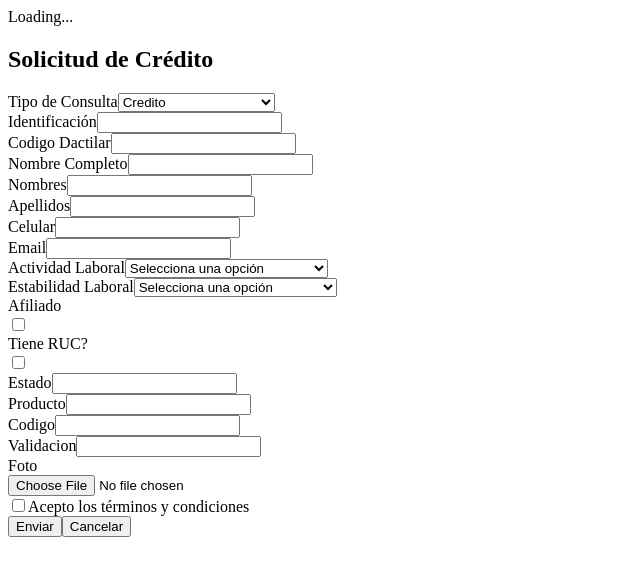
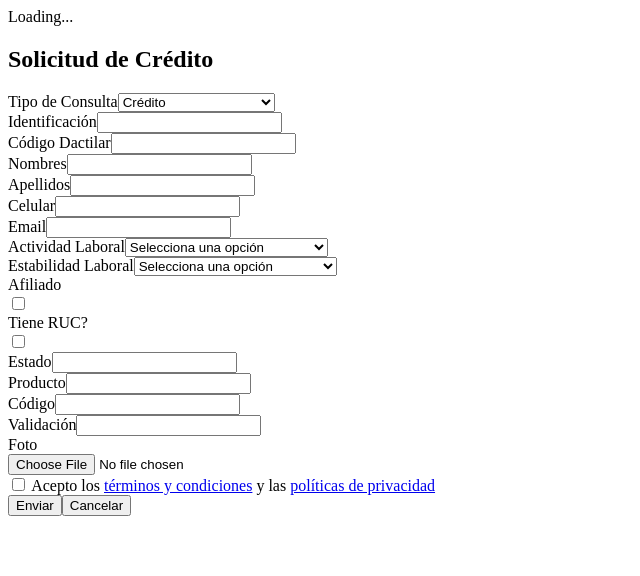
Before and after one commit to CEPE1724/RegistroCivilFront, a Next.js app: page /SolicitudCredito in a window 1280 px wide. Shown: the top 576 px of the page, without its empty margins (0-640 px from the left). Built offline with nearby package versions, Linux system fonts and the light colour scheme.

Commit message:
formulario solicitud de credito con validaciones

```diff
--- a/src/components/FormField.js
+++ b/src/components/FormField.js
@@ -130,9 +130,22 @@ const ReusableForm = ({
   const formik = useFormik({ initialValues, validationSchema, onSubmit });
 
   return (
+    // <form
+    //   onSubmit={formik.handleSubmit}
+    //   className={`w-full bg-white p-4 rounded-lg ${columns === 2 ? "grid grid-cols-1 md:grid-cols-2 gap-4" : "flex flex-col"}`}
+    // >
     <form
-      onSubmit={formik.handleSubmit}
-      className={`w-full bg-white p-4 rounded-lg ${columns === 2 ? "grid grid-cols-1 md:grid-cols-2 gap-4" : "flex flex-col"}`}
+      className={`w-full bg-white p-4 rounded-lg ${
+        columns === 2
+          ? "grid grid-cols-1 md:grid-cols-2 gap-4"
+          : "flex flex-col"
+      }`}
+      onSubmit={(e) => {
+        e.preventDefault();
+        console.log("Formik errors:", formik.errors);
+        console.log("Formik values:", formik.values);
+        formik.handleSubmit(e);
+      }}
     >
       {formConfig.map((field) => (
         <FormField key={field.name} {...field} formik={formik} />
@@ -140,7 +153,7 @@ const ReusableForm = ({
 
       {includeTermsAndConditions && (
         <div className="py-2 w-full flex flex-col md:col-span-2">
-          <label className="text-xs">
+          <label className="text-lightGrey text-xs">
             <input
               type="checkbox"
               name="acceptance"
@@ -148,10 +161,32 @@ const ReusableForm = ({
               onChange={formik.handleChange}
               onBlur={formik.handleBlur}
               checked={formik.values.acceptance}
-              className="mr-2"
-            />
-            Acepto los términos y condiciones
+              className="text-fontRed accent-fontRed rounded"
+            />{" "}
+            Acepto los{" "}
+            <a
+              href="/terminos-y-condiciones"
+              className="underline"
+              target="_blank"
+              rel="noopener noreferrer"
+            >
+              términos y condiciones
+            </a>{" "}
+            y las{" "}
+            <a
+              href="/politicas-de-privacidad"
+              className="underline"
+              target="_blank"
+              rel="noopener noreferrer"
+            >
+              políticas de privacidad
+            </a>
           </label>
+          {formik.errors.acceptance && formik.touched.acceptance && (
+            <p className="text-red-500 text-xs mt-1">
+              {formik.errors.acceptance}
+            </p>
+          )}
         </div>
       )}
 
--- a/src/components/SolicitudCredito/SolicitudCreditoForm/CreditoForm.js
+++ b/src/components/SolicitudCredito/SolicitudCreditoForm/CreditoForm.js
@@ -4,48 +4,61 @@ import ReusableForm from "../../FormField";
 import * as Yup from "yup";
 
 export default function CreditoForm() {
-
   const [actividadLaboral, setActividadLaboral] = useState([]);
+  const [estabilidadLaboral, setEstabilidadLaboral] = useState([]);
 
   const handleActividadLaboralSelect = async (e) => {
-		const selectedValue = e.target.value;
+    const selectedValue = e;
     console.log(selectedValue);
-	  }
+  };
+  const handleEstabilidadLaboralSelect = async (e) => {
+	const selectedValue = e;
+	console.log(selectedValue);
+  };
 
   const fectchActividadLaboral = async () => {
     // const result = await WEB_ActividadLaboral();
     const result = [
       {
-				"idSituacionLaboral": 1,
-				"Descripcion": "DEPENDIENTE"
+        idSituacionLaboral: 1,
+        Descripcion: "DEPENDIENTE",
       },
       {
-				"idSituacionLaboral": 2,
-				"Descripcion": "INDEPENDIENTE INFORMAL"
+        idSituacionLaboral: 2,
+        Descripcion: "INDEPENDIENTE INFORMAL",
       },
       {
-				"idSituacionLaboral": 5,
-				"Descripcion": "INDEPENDIENTE FORMAL"
-			}
+        idSituacionLaboral: 5,
+        Descripcion: "INDEPENDIENTE FORMAL",
+      },
     ];
 
     if (!result) {
       console.error("Error al obtener la actividad laboral");
     }
-		const actividadL = result.map((option) => ({
+    // const actividadL = result.map((option) => ({
+    //   value: option.idSituacionLaboral,
+    //   label: option.Descripcion,
+    // }));
+
+    setActividadLaboral(
+      result.map((option) => ({
         value: option.idSituacionLaboral,
         label: option.Descripcion,
-		}));
+      }))
+    );
 
-		setActividadLaboral(actividadL);
-
+	setEstabilidadLaboral(result.map((option) => ({
+		value: option.idSituacionLaboral,
+		label: option.Descripcion,
+	})));
   };
 
   useEffect(() => {
     fectchActividadLaboral();
   }, []);
 
-	  if (!actividadLaboral) {
+  if (!actividadLaboral || actividadLaboral.length === 0) {
     return <p>No se pudo cargar la actividad laboral...</p>;
   } else {
     console.log(actividadLaboral);
@@ -57,19 +70,12 @@ export default function CreditoForm() {
       name: "tipoConsulta",
       type: "select",
       options: [
-		{
-		  value: "credito",
-		  label: "Credito",
-		},
-		{
-		  value: "prestamo",
-		  label: "Prestamo",
-		},
-	  ]
+        { value: "credito", label: "Crédito" },
+        { value: "prestamo", label: "Préstamo" },
+      ],
     },
     { label: "Identificación", name: "identificacion", type: "text" },
-    { label: "Codigo Dactilar", name: "codigoDactilar", type: "text" },
-    { label: "Nombre Completo", name: "nombreCompleto", type: "text" },
+    { label: "Código Dactilar", name: "codigoDactilar", type: "text" },
     { label: "Nombres", name: "nombres", type: "text" },
     { label: "Apellidos", name: "apellidos", type: "text" },
     { label: "Celular", name: "celular", type: "text" },
@@ -79,7 +85,7 @@ export default function CreditoForm() {
       name: "actividadLaboral",
       type: "select",
       options: actividadLaboral,
-      onchange: (e) => handleActividadLaboralSelect(e),
+      onchange: (e) => handleEstabilidadLaboralSelect(e),
     },
     {
       label: "Estabilidad Laboral",
@@ -90,14 +96,10 @@ export default function CreditoForm() {
     },
     { label: "Afiliado", name: "afiliado", type: "switch" },
     { label: "Tiene RUC?", name: "tieneRUC", type: "switch" },
-	{ label: "Estado", name: "estado", type: "int" },
-	{ label: "Producto",
-		name: "producto",
-		type: "text",
-		options: ["Celular", "Otros"]
-	},
-	{ label: "Codigo", name: "codigo", type: "text" },
-	{ label: "Validacion", name: "validacion", type: "text" },
+    { label: "Estado", name: "estado", type: "text" },
+    { label: "Producto", name: "producto", type: "text" },
+    { label: "Código", name: "codigo", type: "text" },
+    { label: "Validación", name: "validacion", type: "text" },
     { label: "Foto", name: "foto", type: "file" },
   ];
 
@@ -105,38 +107,57 @@ export default function CreditoForm() {
     identificacion: Yup.string()
       .matches(/^\d{10}$/, "Debe ser un número de 10 dígitos")
       .required("Campo requerido"),
-    nombreCompleto: Yup.string().required("Campo requerido"),
+    codigoDactilar: Yup.string().required("Campo requerido"),
+    nombres: Yup.string()
+      .min(2, "Debe tener al menos 2 caracteres")
+      .required("Campo requerido"),
+	  apellidos: Yup.string()
+      .min(2, "Debe tener al menos 2 caracteres")
+      .required("Campo requerido"),
     email: Yup.string().email("Correo inválido").required("Campo requerido"),
-    telefono: Yup.string()
+    celular: Yup.string()
       .matches(/^\d{10}$/, "Debe ser un número de 10 dígitos")
       .required("Campo requerido"),
     actividadLaboral: Yup.string().required("Campo requerido"),
     estabilidadLaboral: Yup.string().required("Campo requerido"),
+	afiliado: Yup.boolean().required("Campo requerido"),
+    tieneRUC: Yup.boolean().required("Campo requerido"),
+    estado: Yup.string().required("Campo requerido"),
+    producto: Yup.string().required("Campo requerido"),
+    codigo: Yup.string().required("Campo requerido"),
+    validacion: Yup.string().required("Campo requerido"),
+    foto: Yup.mixed().required("Campo requerido"),
   });
 
   const initialValues = {
     identificacion: "",
-    nombreCompleto: "",
+    nombres: "",
+    apellidos: "",
     email: "",
-    telefono: "",
-    tieneIESS: false,
+    celular: "",
+    actividadLaboral: "",
+    estabilidadLaboral: "",
+    afiliado: false,
     tieneRUC: false,
-    actividadLaboral: "",
-    estabilidadLaboral: ""
+    estado: "",
+    producto: "",
+    codigo: "",
+    validacion: "",
+    foto: "",
+  };
+
+  const handleCancel = () => {
+    console.log("Formulario cancelado");
   };
 
   const handleSubmit = (values) => {
-    console.log("Datos enviados:", values);
+    console.log("Valores enviados:", values);
     // const result = WEB_Crear_Solicitud(values);
 
     // if (!result) {
     //   console.error("Error al enviar la solicitud");
     // }
     // alert("Solicitud enviada con exito");
-  };
-
-  const handleCancel = () => {
-    console.log("Formulario cancelado");
   };
 
   return (
--- a/src/css/styles.css
+++ b/src/css/styles.css
@@ -1178,6 +1178,10 @@ body {
   min-width: max-content;
 }
 
+.max-w-3xl {
+  max-width: 48rem;
+}
+
 .max-w-4xl {
   max-width: 56rem;
 }
@@ -1220,10 +1224,6 @@ body {
 
 .max-w-xs {
   max-width: 20rem;
-}
-
-.max-w-3xl {
-  max-width: 48rem;
 }
 
 .flex-1 {
@@ -1760,14 +1760,14 @@ body {
   background-color: rgb(109 109 109 / var(--tw-bg-opacity));
 }
 
-.bg-\[\#EBEBEB\] {
-  --tw-bg-opacity: 1;
-  background-color: rgb(235 235 235 / var(--tw-bg-opacity));
-}
-
 .bg-\[\#F9FAFB\] {
   --tw-bg-opacity: 1;
   background-color: rgb(249 250 251 / var(--tw-bg-opacity));
+}
+
+.bg-\[\#ffffff\] {
+  --tw-bg-opacity: 1;
+  background-color: rgb(255 255 255 / var(--tw-bg-opacity));
 }
 
 .bg-\[rgb\(41\2c 49\2c 79\)\] {
@@ -1854,11 +1854,6 @@ body {
   background-color: rgb(64 64 64 / var(--tw-bg-opacity));
 }
 
-.bg-primaryBlue {
-  --tw-bg-opacity: 1;
-  background-color: rgb(45 54 137 / var(--tw-bg-opacity));
-}
-
 .bg-red-600 {
   --tw-bg-opacity: 1;
   background-color: rgb(220 38 38 / var(--tw-bg-opacity));
@@ -1885,11 +1880,6 @@ body {
 .bg-zinc-700 {
   --tw-bg-opacity: 1;
   background-color: rgb(63 63 70 / var(--tw-bg-opacity));
-}
-
-.bg-\[\#ffffff\] {
-  --tw-bg-opacity: 1;
-  background-color: rgb(255 255 255 / var(--tw-bg-opacity));
 }
 
 .bg-opacity-50 {
@@ -2009,11 +1999,6 @@ body {
   padding-right: 1.75rem;
 }
 
-.py-0 {
-  padding-top: 0px;
-  padding-bottom: 0px;
-}
-
 .py-1 {
   padding-top: 0.25rem;
   padding-bottom: 0.25rem;
@@ -2069,6 +2054,10 @@ body {
   padding-bottom: 0.33rem;
 }
 
+.pb-2 {
+  padding-bottom: 0.5rem;
+}
+
 .pb-3\.5 {
   padding-bottom: 0.875rem;
 }
@@ -2095,10 +2084,6 @@ body {
 
 .pt-\[0\.36rem\] {
   padding-top: 0.36rem;
-}
-
-.pb-2 {
-  padding-bottom: 0.5rem;
 }
 
 .text-left {
@@ -2343,6 +2328,11 @@ body {
   color: rgb(38 38 38 / var(--tw-text-opacity));
 }
 
+.text-primaryBlue {
+  --tw-text-opacity: 1;
+  color: rgb(45 54 137 / var(--tw-text-opacity));
+}
+
 .text-red-500 {
   --tw-text-opacity: 1;
   color: rgb(239 68 68 / var(--tw-text-opacity));
@@ -2366,11 +2356,6 @@ body {
 .text-yellow-300 {
   --tw-text-opacity: 1;
   color: rgb(253 224 71 / var(--tw-text-opacity));
-}
-
-.text-primaryBlue {
-  --tw-text-opacity: 1;
-  color: rgb(45 54 137 / var(--tw-text-opacity));
 }
 
 .underline {
@@ -2532,12 +2517,6 @@ body {
   transition-duration: 150ms;
 }
 
-.transition-colors {
-  transition-property: color, background-color, border-color, text-decoration-color, fill, stroke;
-  transition-timing-function: cubic-bezier(0.4, 0, 0.2, 1);
-  transition-duration: 150ms;
-}
-
 .transition-opacity {
   transition-property: opacity;
   transition-timing-function: cubic-bezier(0.4, 0, 0.2, 1);
@@ -2907,16 +2886,6 @@ html, body {
   border-color: rgb(59 130 246 / var(--tw-border-opacity));
 }
 
-.hover\:border-gray-400:hover {
-  --tw-border-opacity: 1;
-  border-color: rgb(156 163 175 / var(--tw-border-opacity));
-}
-
-.hover\:border-primaryBlue:hover {
-  --tw-border-opacity: 1;
-  border-color: rgb(45 54 137 / var(--tw-border-opacity));
-}
-
 .hover\:bg-black\/5:hover {
   background-color: rgb(0 0 0 / 0.05);
 }
@@ -2961,24 +2930,9 @@ html, body {
   background-color: rgb(13 148 136 / var(--tw-bg-opacity));
 }
 
-.hover\:bg-white:hover {
-  --tw-bg-opacity: 1;
-  background-color: rgb(255 255 255 / var(--tw-bg-opacity));
-}
-
-.hover\:text-gray-400:hover {
-  --tw-text-opacity: 1;
-  color: rgb(156 163 175 / var(--tw-text-opacity));
-}
-
 .hover\:text-gray-700:hover {
   --tw-text-opacity: 1;
   color: rgb(55 65 81 / var(--tw-text-opacity));
-}
-
-.hover\:text-primaryBlue:hover {
-  --tw-text-opacity: 1;
-  color: rgb(45 54 137 / var(--tw-text-opacity));
 }
 
 .hover\:text-red-700:hover {
@@ -3030,12 +2984,6 @@ html, body {
   box-shadow: var(--tw-ring-offset-shadow, 0 0 #0000), var(--tw-ring-shadow, 0 0 #0000), var(--tw-shadow);
 }
 
-.hover\:shadow-md:hover {
-  --tw-shadow: 0 4px 6px -1px rgb(0 0 0 / 0.1), 0 2px 4px -2px rgb(0 0 0 / 0.1);
-  --tw-shadow-colored: 0 4px 6px -1px var(--tw-shadow-color), 0 2px 4px -2px var(--tw-shadow-color);
-  box-shadow: var(--tw-ring-offset-shadow, 0 0 #0000), var(--tw-ring-shadow, 0 0 #0000), var(--tw-shadow);
-}
-
 .hover\:outline-none:hover {
   outline: 2px solid transparent;
   outline-offset: 2px;
```
Lines whose indentation alone changed are shown as unchanged.
